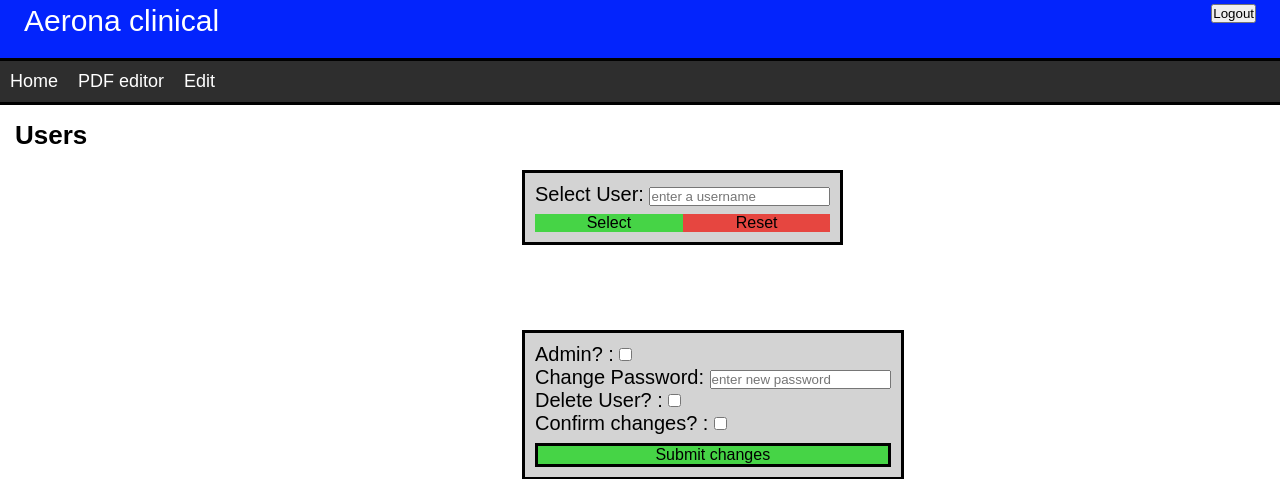
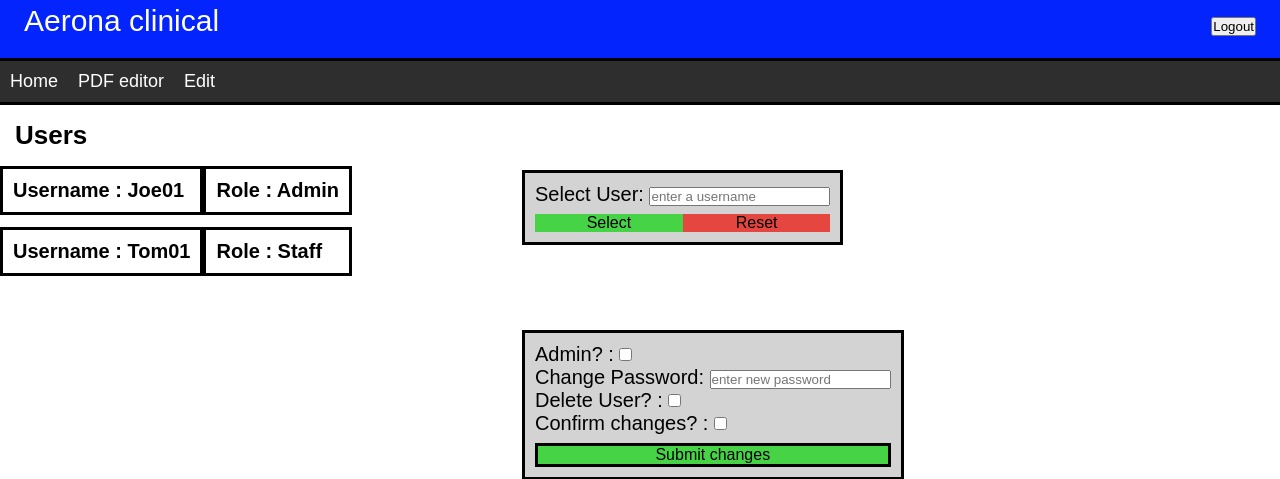
Before and after one commit to sokkit/group-project-lab-mgmt, a Flask app: page /Users in a window 1280 px wide. Shown: the top 479 px of the page. Run offline with Flask 2, Linux system fonts and the light colour scheme; a user stored in the database is signed in; data comes from the database, SQL or seed files in the repository.

Commit message:
small serverside changes to /User, and users now display in a list

```diff
--- a/server.py
+++ b/server.py
@@ -51,16 +51,29 @@ def checkCredentials(uName, pw):
 def index():
     return render_template('index.html')
 
-@app.route("/Users")
+@app.route("/Users", methods=['GET'])
 def users():
-    username = request.cookies.get('username')
-    usertype = "null"
-    if 'usertype' in session:
-        usertype = escape(session['usertype'])
-    if usertype == "Admin":
-        return render_template('users.html', username = username)
-    else:
-        return render_template('selectPDF.html', msg = 'no access to users page', username = username)
+    if request.method == 'GET':
+        username = request.cookies.get('username')
+        usertype = "null"
+        if 'usertype' in session:
+            usertype = escape(session['usertype'])
+        if usertype != "Admin":
+            return render_template('selectPDF.html', msg = 'no access', username = username)
+        db = sqlite3.connect("database.db")
+        curs = db.cursor()
+        curs.execute("SELECT username, role FROM Users")
+        results = curs.fetchall()
+        username_array = []
+        role_array = []
+        for idx, val in enumerate(results):
+            username_array.append(results[idx][0])
+            role_array.append(results[idx][1])
+        print(username_array,role_array)
+        curs.close()
+        db.close()
+        return render_template("users.html", usernames = username_array, roles = role_array)
+
 
 @app.route("/FetchUser")
 def fetchuserinfo():
--- a/static/styles.css
+++ b/static/styles.css
@@ -168,8 +168,13 @@ header{
     margin: 15px;
     width: 100%;
   }
+  .userContainerColumn {
+  display: flex;
+  flex-direction: column;
+  float: left;
+}
+
   .userContents {
-    float:left;
     padding: 10px;
     border-style: solid;
   }
--- a/templates/users.html
+++ b/templates/users.html
@@ -1,23 +1,33 @@
-<script type="text/javascript" src="../static/globaljs.js"></script>
 {%extends 'index.html'%}
 {%block mainBlock%}
 <h6>Users</h6>
-{% for n in userList %}
-<div class="userContents">
-  <h5>Username : {{username}}</h5>
-  <h5>Role : {{role}}</h5>
+<div class="userContainerColumn">
+  {% for user in usernames %}
+  <div class="userContents">
+    <h5>Username : {{user}}</h5>
+  </div><br>
+  {% endfor %}
 </div>
-{% endfor %}
+
+<div class="userContainerColumn">
+  {% for role in roles %}
+  <div class="userContents">
+    <h5>Role : {{role}}</h5>
+  </div><br>
+  {% endfor %}
+</div>
+
 <div class="UserAdminPanel">
   <form name="selectUser">
     <label for="selectedUser">Select User: </label>
     <input type="text" id="selectedUser" name="selectedUser" placeholder="enter a username">
     <div>
-      <div class="selectButtonLeft">Select</div>
+      <div class="selectButtonLeft" onclick="selectUserFromValidation()">Select</div>
       <div class="resetButtonRight">Reset</div>
     </div>
   </form>
 </div>
+
 <div class="UserAdminPanel" style="top: 40%;">
   <form name="changeDetails">
     <label for="RoleChange">Admin? : </label>
```
